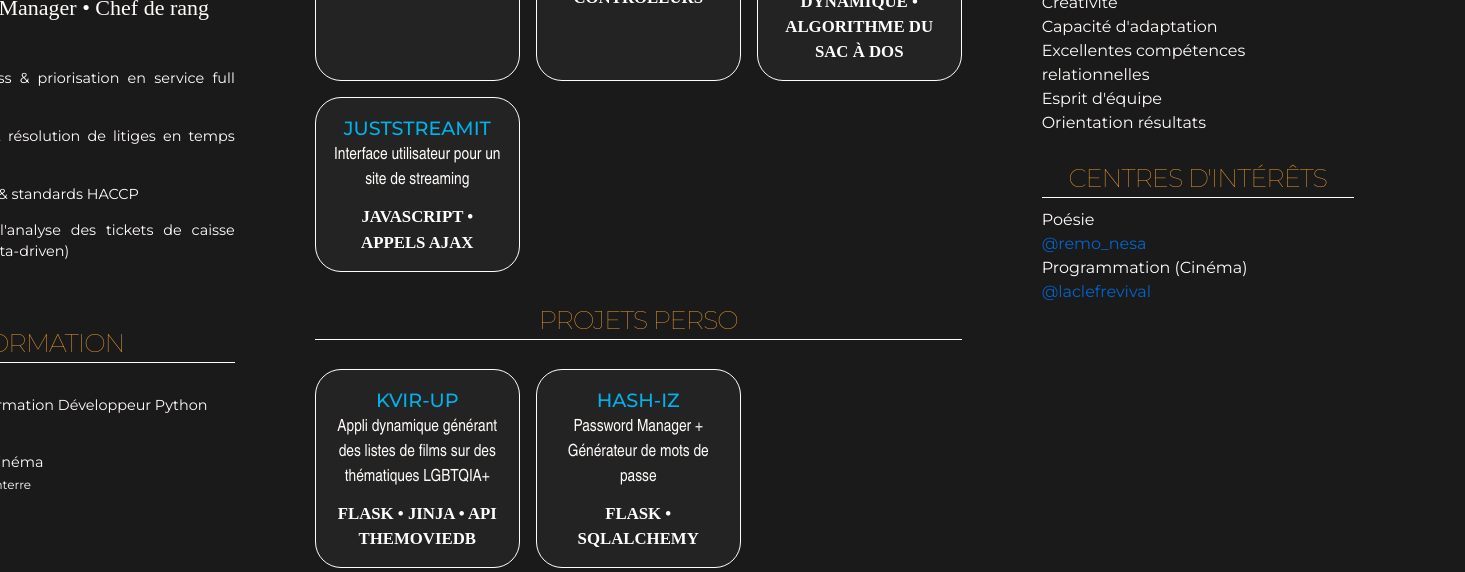
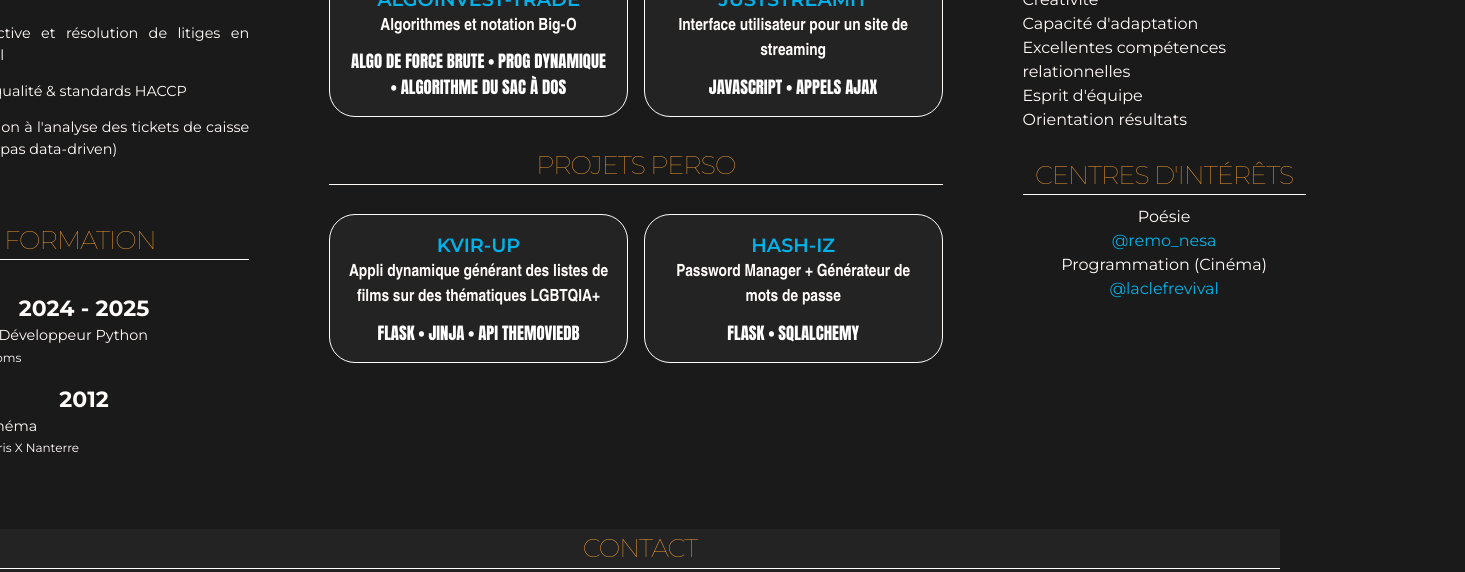
Before and after one commit to dim-gggl/portfolio, a plain HTML site: page index.html in a window 1280 px wide. Shown: the part 661-1233 px from the top of the page, 1465 px wide, since content can reach past the window. Drawn offline with Linux system fonts and the light colour scheme; a web font is replaced by a local one.

Commit message:
minor adjustments

```diff
--- a/index.html
+++ b/index.html
@@ -15,7 +15,7 @@
 
   <header class="banner-main-container">
     <div class="banner-title-container">
-      <h1 class="banner-title thin">DIMITRI GAGGIOLI</h1>
+      <h1 class="banner-title">DIMITRI GAGGIOLI</h1>
       <h2 class="banner-subtitle">Développeur Python Junior</h2>
     </div>
   </header>
@@ -129,7 +129,7 @@
             <!-- Centres d’intérêts -->
             <div class="block interests-block">
             <h3 class="thin">CENTRES D'INTÉRÊTS</h3>
-            <ul>
+            <ul class="interests-list">
                 <li>Poésie</li>
                 <li><a href="https://www.instagram.com/remo_nesa/" target="_blank">@remo_nesa</a></li>
                 <li>Programmation (Cinéma)</li>
--- a/static/script.js
+++ b/static/script.js
@@ -89,7 +89,11 @@ document.addEventListener('DOMContentLoaded', () => {
     const eduList = document.getElementById('education-list');
     education.forEach(item => {
       const li = document.createElement('li');
-      li.innerHTML = `<strong>${item.period}</strong> — ${item.degree}<br><small>${item.institution}</small>`;
+      li.innerHTML = `
+      <p class="education-list-year"><strong>${item.period}</strong></p>
+      <p class="education-list-degree">${item.degree}</p>
+      <p class=education-list-institution"><small>${item.institution}</small></p>
+      `;
       eduList.append(li);
     });
 
--- a/static/style.css
+++ b/static/style.css
@@ -34,6 +34,7 @@
   }
 
   .banner-title {
+    font-family: var(--bold);
     font-size: 3rem;
     letter-spacing: -1px;
     font-weight: 800;
@@ -68,6 +69,7 @@
     max-width: 1200px;
     margin: 2em auto;
     gap: 2em;
+    padding-inline: 3rem;;
   }
 
   .left-section, .center-section, .right-section {
@@ -138,14 +140,21 @@
     border-left: 1px solid #222;
   }
 
-  .experience-year {
+  #education-list li {
+    display: flex;
+    flex-direction: column;
+    align-content: space-evenly;
+  }
+
+
+  .experience-year, .education-list-year {
     text-align: center;
     font-weight: 600;
     font-size: 22px;
   }
 
-    .experience-kind {
-      font-family: "Genos";
+  .experience-kind .education-list-degree {
+    font-family: var(--bold);
     font-size: 2.2rem;
     font-variant: petite-caps;
     color: var(--blue);
@@ -153,9 +162,9 @@
     letter-spacing: -1px;
   }
 
-  .experience-role {
+  .experience-role .education-list-institution {
     text-align: center;
-    font-family: "Genos";
+    font-family: var(--bold);
     font-size: 22px;
     margin-bottom: 4ch;
   }
@@ -165,12 +174,18 @@
   }
 
   .intro p {
-    font-family: "Montserrat", sans-serif;
+    font-family: var(--thin);
     font-weight: 200;
     letter-spacing: 0px;;
     font-size: 1rem;
     margin-bottom: .5em;
   }
+
+  .intro p > b {
+    font-weight: 900;
+    color: white;
+  }
+
   .intro .subline {
     font-size: .9rem;
   }
@@ -199,13 +214,13 @@
 
   .project-box p.genos {
     font-size: 1.05rem;
-    font-family: Arial Narrow;
-    /* margin-block: .5em; */
+    font-family: "Arial Narrow", Arial Narrow, "Helvetica Neue", "impact", sans-serif;
+    font-weight: 800;    /* margin-block: .5em; */
   }
 
   .project-box p.repo-skills {
-  font-family: "Genos";
-  font-weight: 600;
+    font-family: var(--bold);
+    font-weight: 800;
     text-transform: uppercase;
     color: white;
     margin-top: 1.3ch;
@@ -217,11 +232,10 @@
     font-size: 1.2rem;
     text-decoration: none;
     color: var(--blue);
-  font-family: "Montserrat";
+    font-family: var(--regular);
     text-transform: uppercase;
-  font-weight: 500;
+    font-weight: 600;
   }
-
 
   /* === RIGHT SECTION LAYOUT === */
   .right-section {
@@ -315,31 +329,42 @@
     object-fit: cover;
   }
 
+  .interests-list {
+    display: flex;
+    flex-direction: column;
+    justify-content: space-evenly;
+    align-items: center;
+  }
+
   /* Liens */
   .right-section a {
-    color: #0066cc;
+    color: var(--blue);
     text-decoration: none;
   }
 
   .right-section a:hover {
-    text-decoration: underline;
+    cursor: pointer;
   }
 
   footer {
     display: flex;
     justify-content: space-evenly;
+    align-items: center;
     background-color: var(--banner-bg);
     color: var(--bg);
+    padding-bottom: 3rem;;
   }
 
   .contact-block {
     width: 100%;
+    justify-content: space-evenly;
+    align-items: center;
   }
 
   .contact-list {
     width:100%;
     display: flex;
-    justify-content: space-evenly;
+    justify-content: space-around;
     align-items: center;
   }
   .contact-list li {
@@ -352,7 +377,7 @@
   .contact-list li > a {
     text-decoration: none;
     color: var(--fg);
-    font-family: "Montserrat";
+    font-family: var(--regular);
     font-weight: 500;
   }
   .contact-icon-container {
```
Lines whose indentation alone changed are shown as unchanged.
